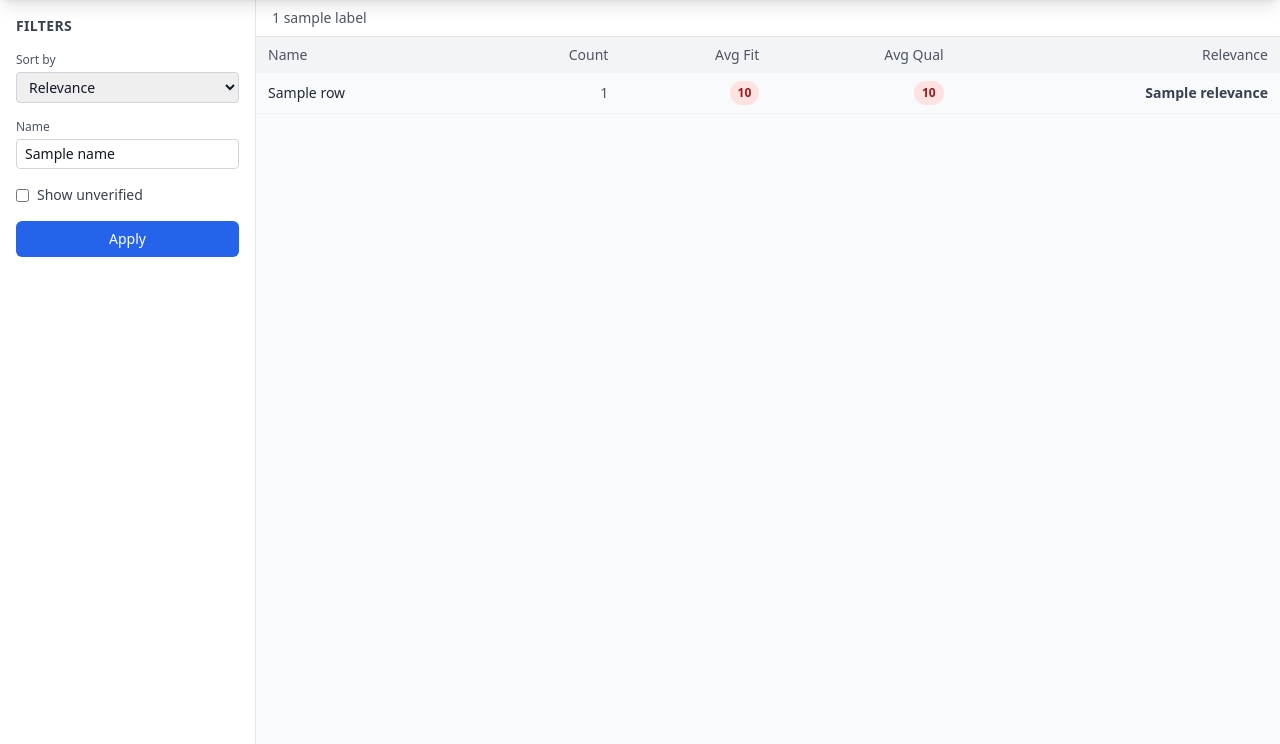
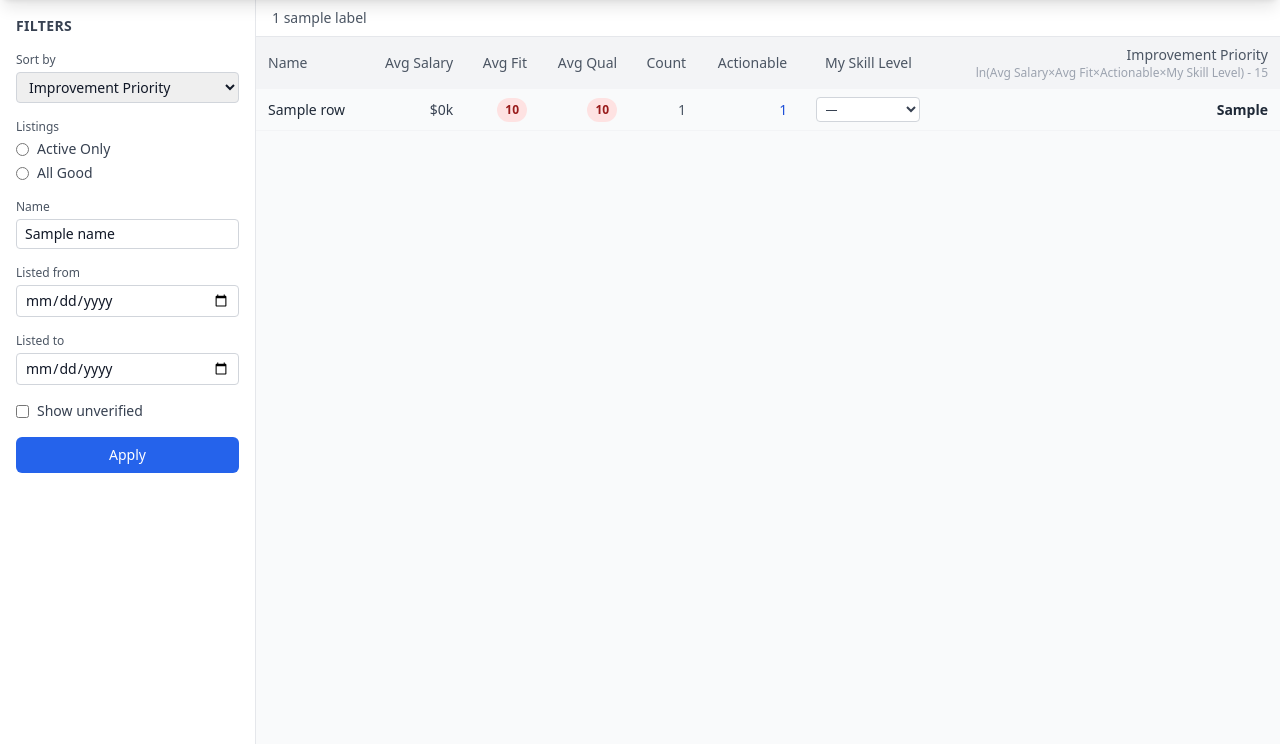
Before and after one commit to EvanMcCormick37/data-science-career-search, a FastAPI app: template app/templates/keywords/index.html in a window 1280 px wide. Shown: the part 56-800 px from the top of the page. Run offline with FastAPI, Linux system fonts and the light colour scheme; the template is opened without the code that fills it: most values are stand-ins (such as "Sample title", 1, 10 or a date in 2020); some libraries are stand-ins or nearby versions.

Commit message:
Overhauled Skill and Framework tracking system with new composite metrics designed to target skills and frameworks which are highest priority for job acquisition.
-avg_salary included in skill s/frameworks table
-Composite metric called 'Improvement Priority' measures relevance of a skill/framework being improved to my chance of acquiring a job.
-Skiils/Frameworks tables now sort on 'active' only, and 'all good' (not 'bad_listing' or 'bad_fit' listings).
-I can manually set my skill level in any given skill/framework using an editable chip feature.

```diff
--- a/app/routes/skills.py
+++ b/app/routes/skills.py
@@ -1,45 +1,77 @@
 """
 Skills and Frameworks tab routes:
-  GET /skills      — skills aggregation table
-  GET /frameworks  — frameworks aggregation table
+  GET   /skills                  — skills aggregation table
+  GET   /frameworks              — frameworks aggregation table
+  PATCH /skills/{id}/level       — update user_skill_level
+  PATCH /frameworks/{id}/level   — update user_skill_level
 """
 from __future__ import annotations
+from typing import Optional
 
 from fastapi import APIRouter, Request
 from fastapi.responses import HTMLResponse
 
 from app.templating import templates
-from db.skills import list_frameworks, list_skills
+from db.skills import list_frameworks, list_skills, set_framework_level, set_skill_level
 
 router = APIRouter()
 
-_VALID_SORTS = {"relevance", "count", "avg_fit", "avg_qual"}
+_VALID_SORTS = {
+    "improvement_priority",
+    "avg_salary",
+    "avg_fit",
+    "avg_qual",
+    "raw_count",
+    "actionable_count",
+}
+
+
+def _skills_ctx(request, rows, *, name, sort, show_candidates, listing_mode,
+                date_listed_from, date_listed_to, page_name, action, label):
+    from app.main import get_common_context
+    return {
+        **get_common_context(request),
+        "rows": rows,
+        "name": name,
+        "sort": sort,
+        "show_candidates": show_candidates,
+        "listing_mode": listing_mode,
+        "date_listed_from": date_listed_from or "",
+        "date_listed_to": date_listed_to or "",
+        "page_name": page_name,
+        "action": action,
+        "label": label,
+    }
 
 
 @router.get("/skills", response_class=HTMLResponse)
 async def skills_index(
     request: Request,
     name: str = "",
-    sort: str = "relevance",
+    sort: str = "improvement_priority",
     show_candidates: bool = False,
+    listing_mode: str = "active",
+    date_listed_from: Optional[str] = None,
+    date_listed_to: Optional[str] = None,
 ):
-    from app.main import get_common_context
+    if sort not in _VALID_SORTS:
+        sort = "improvement_priority"
 
-    if sort not in _VALID_SORTS:
-        sort = "relevance"
-
-    rows = list_skills(name=name or None, sort=sort, show_candidates=show_candidates)
-
-    ctx = {
-        **get_common_context(request),
-        "rows": rows,
-        "name": name,
-        "sort": sort,
-        "show_candidates": show_candidates,
-        "page_name": "skills",
-        "action": "/skills",
-        "label": "Skills",
-    }
+    rows = list_skills(
+        name=name or None,
+        sort=sort,
+        show_candidates=show_candidates,
+        listing_mode=listing_mode,
+        date_listed_from=date_listed_from or None,
+        date_listed_to=date_listed_to or None,
+    )
+    ctx = _skills_ctx(
+        request, rows,
+        name=name, sort=sort, show_candidates=show_candidates,
+        listing_mode=listing_mode,
+        date_listed_from=date_listed_from, date_listed_to=date_listed_to,
+        page_name="skills", action="/skills", label="Skills",
+    )
     template = "keywords/_table.html" if request.headers.get("hx-request") else "keywords/index.html"
     return templates.TemplateResponse(request, template, ctx)
 
@@ -48,25 +80,51 @@ async def skills_index(
 async def frameworks_index(
     request: Request,
     name: str = "",
-    sort: str = "relevance",
+    sort: str = "improvement_priority",
     show_candidates: bool = False,
+    listing_mode: str = "active",
+    date_listed_from: Optional[str] = None,
+    date_listed_to: Optional[str] = None,
 ):
-    from app.main import get_common_context
+    if sort not in _VALID_SORTS:
+        sort = "improvement_priority"
 
-    if sort not in _VALID_SORTS:
-        sort = "relevance"
-
-    rows = list_frameworks(name=name or None, sort=sort, show_candidates=show_candidates)
-
-    ctx = {
-        **get_common_context(request),
-        "rows": rows,
-        "name": name,
-        "sort": sort,
-        "show_candidates": show_candidates,
-        "page_name": "frameworks",
-        "action": "/frameworks",
-        "label": "Frameworks",
-    }
+    rows = list_frameworks(
+        name=name or None,
+        sort=sort,
+        show_candidates=show_candidates,
+        listing_mode=listing_mode,
+        date_listed_from=date_listed_from or None,
+        date_listed_to=date_listed_to or None,
+    )
+    ctx = _skills_ctx(
+        request, rows,
+        name=name, sort=sort, show_candidates=show_candidates,
+        listing_mode=listing_mode,
+        date_listed_from=date_listed_from, date_listed_to=date_listed_to,
+        page_name="frameworks", action="/frameworks", label="Frameworks",
+    )
     template = "keywords/_table.html" if request.headers.get("hx-request") else "keywords/index.html"
     return templates.TemplateResponse(request, template, ctx)
+
+
+@router.patch("/skills/{skill_id}/level", response_class=HTMLResponse)
+async def patch_skill_level(request: Request, skill_id: int):
+    form = await request.form()
+    level = form.get("skill_level") or None
+    try:
+        set_skill_level(skill_id, level)
+    except ValueError as exc:
+        return HTMLResponse(str(exc), status_code=422)
+    return HTMLResponse("")
+
+
+@router.patch("/frameworks/{framework_id}/level", response_class=HTMLResponse)
+async def patch_framework_level(request: Request, framework_id: int):
+    form = await request.form()
+    level = form.get("skill_level") or None
+    try:
+        set_framework_level(framework_id, level)
+    except ValueError as exc:
+        return HTMLResponse(str(exc), status_code=422)
+    return HTMLResponse("")
--- a/app/templates/keywords/_table.html
+++ b/app/templates/keywords/_table.html
@@ -15,10 +15,16 @@
       <thead class="bg-gray-100 sticky top-0 z-10">
         <tr>
           <th class="text-left px-3 py-2 font-medium text-gray-600 whitespace-nowrap">Name</th>
-          <th class="text-right px-3 py-2 font-medium text-gray-600 whitespace-nowrap">Count</th>
+          <th class="text-right px-3 py-2 font-medium text-gray-600 whitespace-nowrap">Avg Salary</th>
           <th class="text-right px-3 py-2 font-medium text-gray-600 whitespace-nowrap">Avg Fit</th>
           <th class="text-right px-3 py-2 font-medium text-gray-600 whitespace-nowrap">Avg Qual</th>
-          <th class="text-right px-3 py-2 font-medium text-gray-600 whitespace-nowrap">Relevance</th>
+          <th class="text-right px-3 py-2 font-medium text-gray-600 whitespace-nowrap">Count</th>
+          <th class="text-right px-3 py-2 font-medium text-gray-600 whitespace-nowrap">Actionable</th>
+          <th class="text-center px-3 py-2 font-medium text-gray-600 whitespace-nowrap">My Skill Level</th>
+          <th class="text-right px-3 py-2 font-medium text-gray-600">
+            Improvement Priority
+            <span class="block text-xs font-normal text-gray-400">ln(Avg Salary&times;Avg Fit&times;Actionable&times;My Skill Level) - 15</span>
+          </th>
         </tr>
       </thead>
       <tbody>
@@ -27,8 +33,16 @@
 
           <td class="px-3 py-2 font-medium text-gray-800">{{ row.name }}</td>
 
-          <td class="px-3 py-2 text-right text-gray-600">{{ row.count }}</td>
+          <!-- Avg Salary -->
+          <td class="px-3 py-2 text-right text-gray-700 whitespace-nowrap">
+            {% if row.avg_salary is not none %}
+              ${{ (row.avg_salary | int // 1000) }}k
+            {% else %}
+              <span class="text-gray-400">—</span>
+            {% endif %}
+          </td>
 
+          <!-- Avg Fit -->
           <td class="px-3 py-2 text-right">
             {% if row.avg_fit is not none %}
               {% if row.avg_fit >= 75 %}
@@ -43,6 +57,7 @@
             {% endif %}
           </td>
 
+          <!-- Avg Qual -->
           <td class="px-3 py-2 text-right">
             {% if row.avg_qual is not none %}
               {% if row.avg_qual >= 75 %}
@@ -57,14 +72,49 @@
             {% endif %}
           </td>
 
-          <td class="px-3 py-2 text-right font-semibold text-gray-700">
-            {{ row.relevance if row.relevance is not none else '—' }}
+          <!-- Raw Count -->
+          <td class="px-3 py-2 text-right text-gray-600">{{ row.raw_count }}</td>
+
+          <!-- Actionable Count -->
+          <td class="px-3 py-2 text-right">
+            {% if row.actionable_count > 0 %}
+              <span class="font-medium text-blue-700">{{ row.actionable_count }}</span>
+            {% else %}
+              <span class="text-gray-400">0</span>
+            {% endif %}
+          </td>
+
+          <!-- My Skill Level (inline editable select) -->
+          <td class="px-3 py-2 text-center">
+            <select
+              name="skill_level"
+              hx-patch="{{ action }}/{{ row.id }}/level"
+              hx-trigger="change"
+              hx-swap="none"
+              class="text-xs border border-gray-300 rounded px-1 py-0.5 bg-white text-gray-700 cursor-pointer"
+            >
+              <option value=""             {% if row.user_skill_level is none        %}selected{% endif %}>—</option>
+              <option value="Unskilled"    {% if row.user_skill_level == 'Unskilled'    %}selected{% endif %}>Unskilled</option>
+              <option value="Novice"       {% if row.user_skill_level == 'Novice'       %}selected{% endif %}>Novice</option>
+              <option value="Intermediate" {% if row.user_skill_level == 'Intermediate' %}selected{% endif %}>Intermediate</option>
+              <option value="Advanced"     {% if row.user_skill_level == 'Advanced'     %}selected{% endif %}>Advanced</option>
+              <option value="Expert"       {% if row.user_skill_level == 'Expert'       %}selected{% endif %}>Expert</option>
+            </select>
+          </td>
+
+          <!-- Improvement Priority -->
+          <td class="px-3 py-2 text-right font-semibold">
+            {% if row.improvement_priority is not none %}
+              <span class="text-gray-800">{{ row.improvement_priority }}</span>
+            {% else %}
+              <span class="text-gray-400">—</span>
+            {% endif %}
           </td>
 
         </tr>
         {% else %}
         <tr>
-          <td colspan="5" class="px-4 py-8 text-center text-gray-400">
+          <td colspan="8" class="px-4 py-8 text-center text-gray-400">
             No {{ label | lower }} match your filters.
           </td>
         </tr>
--- a/app/templates/keywords/index.html
+++ b/app/templates/keywords/index.html
@@ -12,11 +12,30 @@
       <div>
         <label class="block text-xs font-medium text-gray-600 mb-1">Sort by</label>
         <select name="sort" class="w-full text-sm border border-gray-300 rounded px-2 py-1">
-          <option value="relevance" {% if sort == 'relevance' %}selected{% endif %}>Relevance</option>
-          <option value="count"     {% if sort == 'count'     %}selected{% endif %}>Count</option>
-          <option value="avg_fit"   {% if sort == 'avg_fit'   %}selected{% endif %}>Avg Fit</option>
-          <option value="avg_qual"  {% if sort == 'avg_qual'  %}selected{% endif %}>Avg Qual</option>
+          <option value="improvement_priority" {% if sort == 'improvement_priority' %}selected{% endif %}>Improvement Priority</option>
+          <option value="avg_salary"           {% if sort == 'avg_salary'           %}selected{% endif %}>Avg Salary</option>
+          <option value="avg_fit"              {% if sort == 'avg_fit'              %}selected{% endif %}>Avg Fit</option>
+          <option value="avg_qual"             {% if sort == 'avg_qual'             %}selected{% endif %}>Avg Qual</option>
+          <option value="raw_count"            {% if sort == 'raw_count'            %}selected{% endif %}>Count</option>
+          <option value="actionable_count"     {% if sort == 'actionable_count'     %}selected{% endif %}>Actionable Count</option>
         </select>
+      </div>
+
+      <!-- Listing mode -->
+      <div>
+        <label class="block text-xs font-medium text-gray-600 mb-1">Listings</label>
+        <div class="flex flex-col gap-1">
+          <label class="flex items-center gap-2 text-sm text-gray-700 cursor-pointer">
+            <input type="radio" name="listing_mode" value="active"
+                   {% if listing_mode == 'active' %}checked{% endif %} />
+            Active Only
+          </label>
+          <label class="flex items-center gap-2 text-sm text-gray-700 cursor-pointer">
+            <input type="radio" name="listing_mode" value="good"
+                   {% if listing_mode == 'good' %}checked{% endif %} />
+            All Good
+          </label>
+        </div>
       </div>
 
       <!-- Name search -->
@@ -25,6 +44,18 @@
         <input type="text" name="name" value="{{ name }}"
                class="w-full text-sm border border-gray-300 rounded px-2 py-1"
                placeholder="Search {{ label | lower }}…" />
+      </div>
+
+      <!-- Date listed range -->
+      <div>
+        <label class="block text-xs font-medium text-gray-600 mb-1">Listed from</label>
+        <input type="date" name="date_listed_from" value="{{ date_listed_from }}"
+               class="w-full text-sm border border-gray-300 rounded px-2 py-1" />
+      </div>
+      <div>
+        <label class="block text-xs font-medium text-gray-600 mb-1">Listed to</label>
+        <input type="date" name="date_listed_to" value="{{ date_listed_to }}"
+               class="w-full text-sm border border-gray-300 rounded px-2 py-1" />
       </div>
 
       <!-- Show unverified candidates -->
```
Also changed, not shown: db/skills.py (+158 -23 lines).
